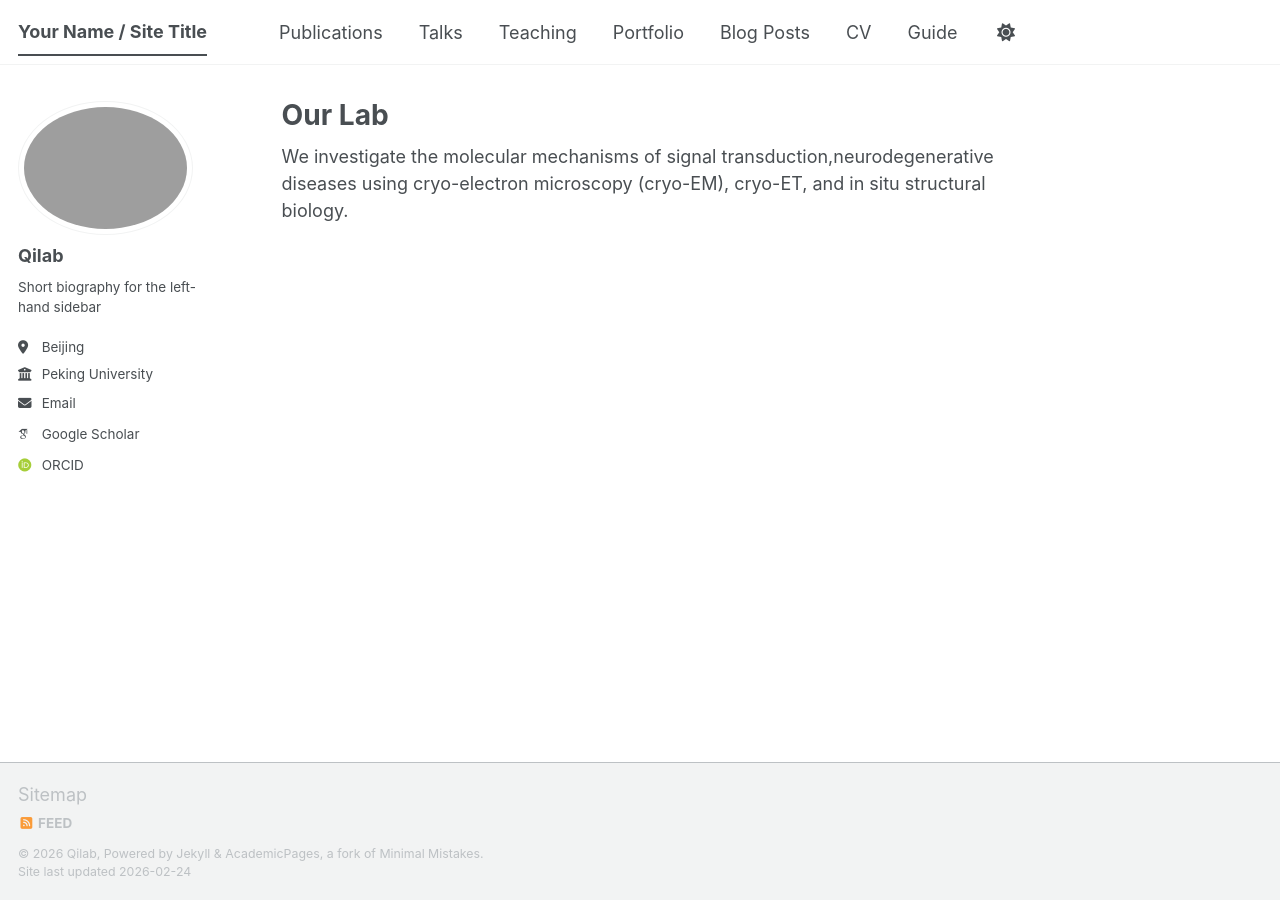
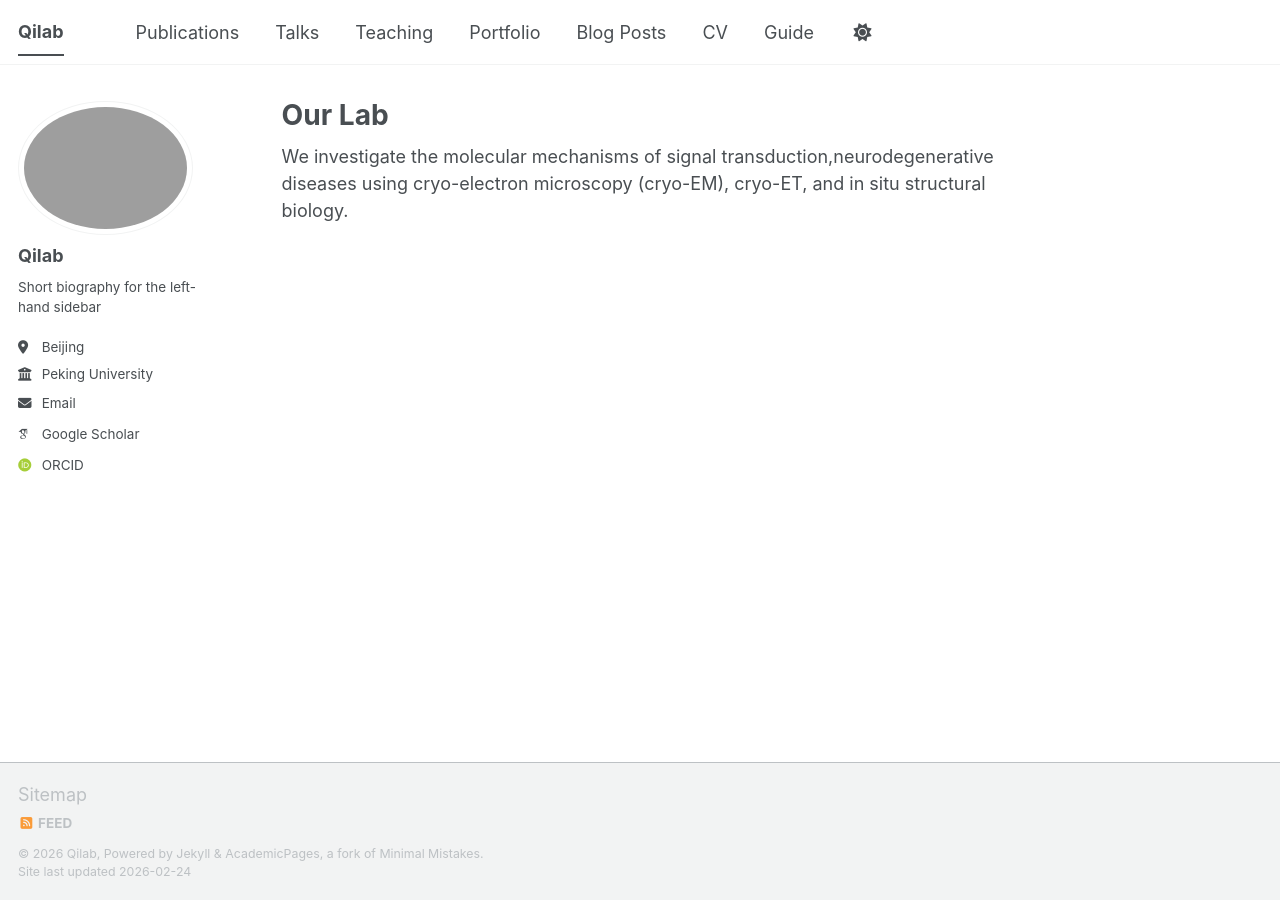
Before and after one commit to QiLab-PKU/Qilab, a Jekyll site: the page built from _pages/about.md, in a window 1280 px wide. Built offline with Jekyll 4.4.1, drawn with Linux system fonts in a browser that asks for light colours; some web fonts are replaced; a script bundle is joined from its source files by our own code; library files that are not in the unit come from our copies.

Commit message:
Update _config.yml

```diff
--- a/_config.yml
+++ b/_config.yml
@@ -9,7 +9,7 @@
 # Basic Site Settings
 locale                   : "china"
 site_theme               : "default" # The available themes options are "default", "air", "sunrise", "mint", "dirt" and "contrast"
-title                    : "Your Name / Site Title"
+title                    : "Qilab"
 title_separator          : "-"
 name                     : &name "Qilab"
 description              : &description "Qilab"   # Update this with a general description of your site, this is the default if not overridden by a page
```
